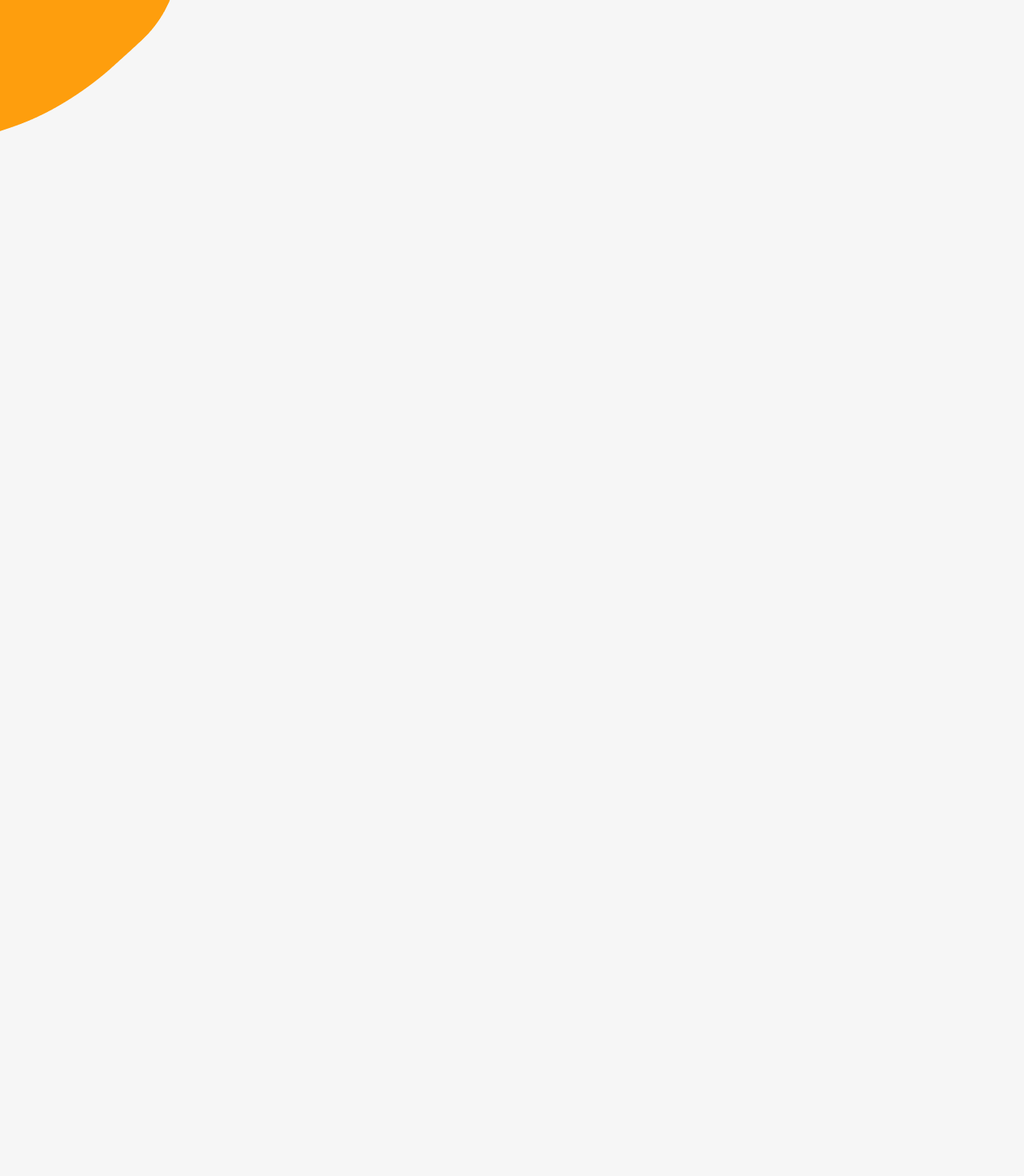
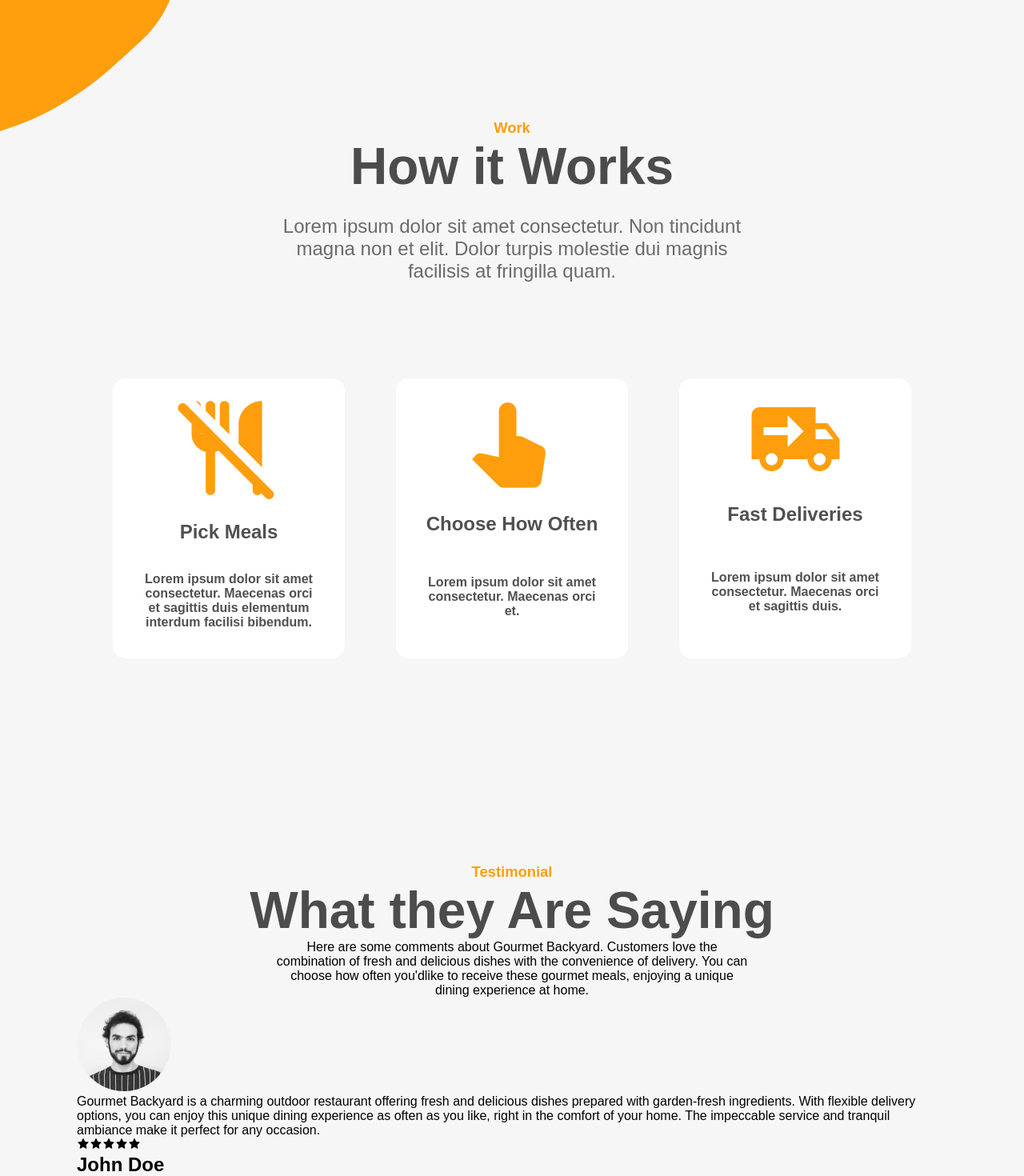
Before and after one commit to crcami/gourmet-backyard, a React (Create React App) app: page / in a window 1280 px wide. Shown: the part 1881-3351 px from the top of the page at 80% size. Before the commit the page ends 2067 px from the top, so only its background shows below. Built offline with nearby package versions, Linux system fonts and the light colour scheme.

Commit message:
Feat: Introducing a new component called Testimonial.

```diff
--- a/src/App.js
+++ b/src/App.js
@@ -1,12 +1,16 @@
 import './App.css';
 import Home from './Components/Home';
 import About from './Components/About';
+import Work from './Components/Work';
+import Testimonial from './Components/Testimonial';
 
 function App() {
   return (
     <div className="App">
      <Home/>
      <About/>
+     <Work/>
+     <Testimonial/>
     </div>
   );
 }
--- /dev/null
+++ b/src/Components/Testimonial.js
@@ -0,0 +1,40 @@
+import React from 'react'
+import ProfilePic from "../Assets/john-doe-image.png"
+import { AiFillStar } from 'react-icons/ai'
+
+const Testimonial = () => {
+    return (
+        <div className="work-section-wrapper">
+            <div className="work-section-top">
+                <p className="primary-subheading"> Testimonial</p>
+                <h1 className="primary-heading">
+                    What they Are Saying
+                </h1>
+                <p classNmae="primary-text">
+                    Here are some comments about Gourmet Backyard. Customers love the combination of fresh and delicious
+                    dishes with the convenience of delivery. You can choose how often you'dlike
+                    to receive these gourmet meals, enjoying a unique dining experience at home.
+                </p>
+            </div>
+            <div className="testimonial-section-botton">
+                <img src={ProfilePic} alt="" />
+                <p>
+                    Gourmet Backyard is a charming outdoor restaurant offering fresh and delicious dishes prepared
+                    with garden-fresh ingredients. With flexible delivery options, you can enjoy this unique dining
+                    experience as often as you like, right in the comfort of your home. The impeccable service and
+                    tranquil ambiance make it perfect for any occasion.
+                </p>
+                <div className="testimonial-stars-container">
+                    <AiFillStar />
+                    <AiFillStar />
+                    <AiFillStar />
+                    <AiFillStar />
+                    <AiFillStar />
+                </div>
+                <h2>John Doe</h2>
+            </div>
+        </div>
+    );
+};
+
+export default Testimonial
--- a/src/Components/Work.js
+++ b/src/Components/Work.js
@@ -1,11 +1,52 @@
-import React from 'react'
+import React from 'react';
+import PickMeals from "../Assets/pick-meals-image.png";
+import ChooseMeals from "../Assets/choose-image.png";
+import DeliveryMeals from "../Assets/delivery-image.png";
 
 function Work() {
-  return (
-    <div>
+  const workInfoData = [
+    {
+      image: PickMeals,
+      title: "Pick Meals",
+      text: "Lorem ipsum dolor sit amet consectetur. Maecenas orci et sagittis duis elementum interdum facilisi bibendum.",
+    },
+    {
+      image: ChooseMeals,
+      title: "Choose How Often",
+      text: "Lorem ipsum dolor sit amet consectetur. Maecenas orci et.",
+    },
+    {
+      image: DeliveryMeals,
+      title: "Fast Deliveries",
+      text: "Lorem ipsum dolor sit amet consectetur. Maecenas orci et sagittis duis.",
+    }
+  ]
 
+
+  return <div className="work-section-wrapper">
+    <div className="work-section-top">
+      <p className="primary-subheading">Work</p>
+      <h1 className="primary-heading">How it Works</h1>
+      <p className="primary-text">
+        Lorem ipsum dolor sit amet consectetur. Non tincidunt
+        magna non et elit. Dolor  turpis molestie dui
+        magnis facilisis at fringilla quam.
+      </p>
     </div>
-  )
-}
+    <div className="work-section-bottom">
+      {
+        workInfoData.map((data) => (
+          <div className="work-section-info">
+            <div className="info-boxes-img-container">
+              <img src={data.image} alt="" />
+            </div>
+            <h2>{data.title}</h2>
+            <p>{data.text}</p>
+          </div>
+        ))
+      }
+    </div>
+  </div>;
+};
 
 export default Work
```
Also changed, not shown: src/Assets/john-doe-image.png (added).
